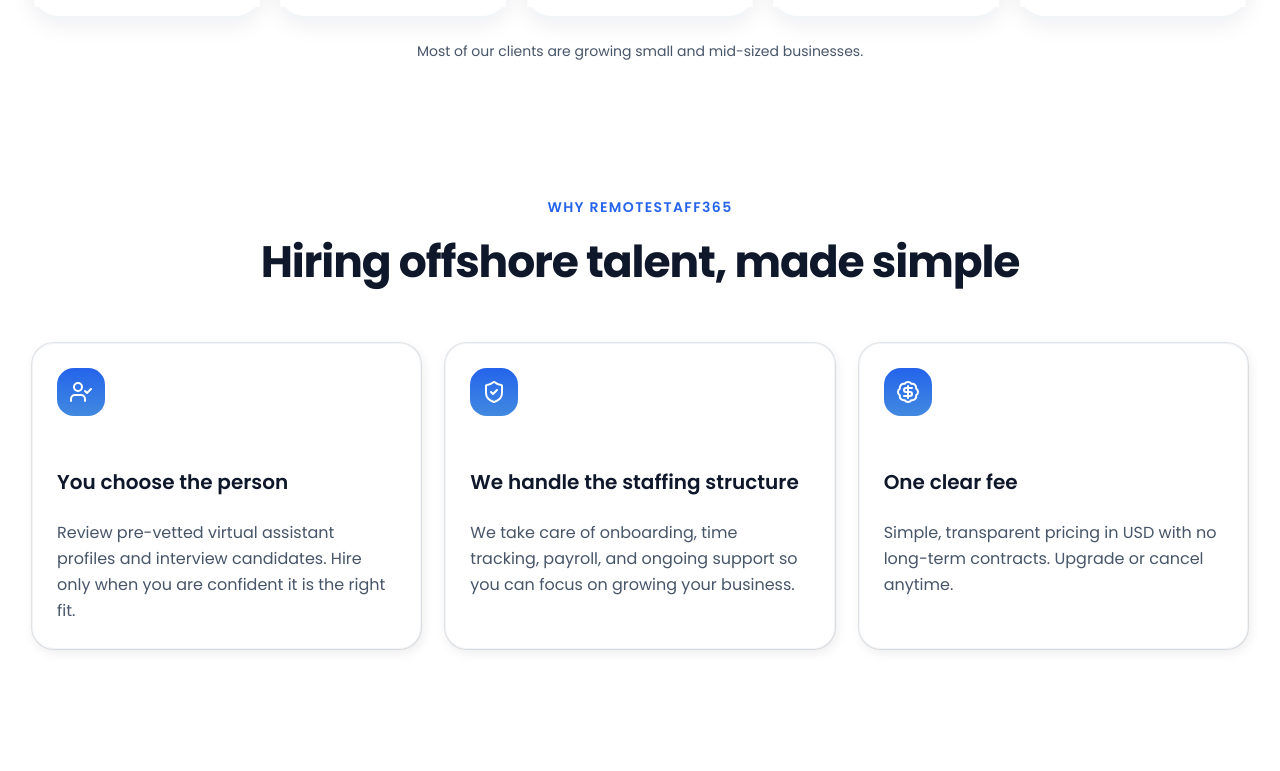
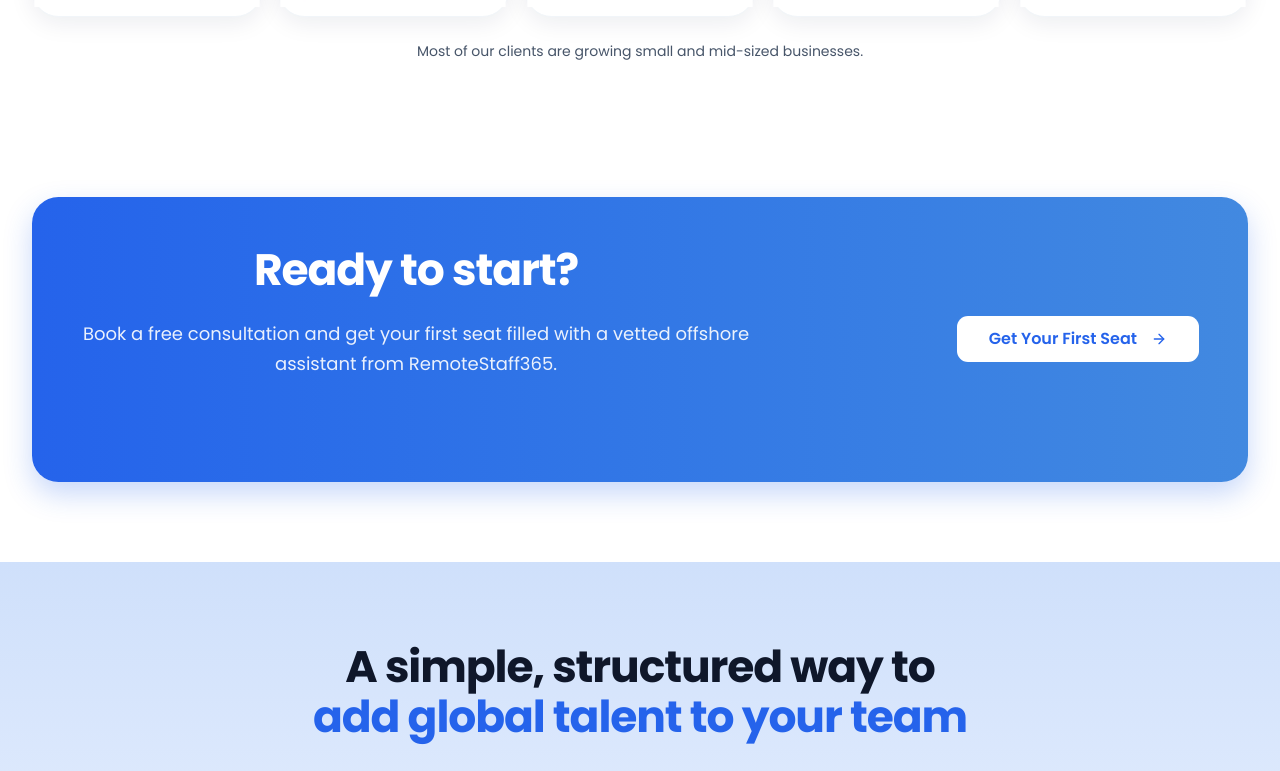
Before and after one commit to Captain-Kanak/virtualstaff-client, a Next.js app: page / in a window 1280 px wide. Shown: the part 3181-3952 px from the top of the page. Built offline with nearby package versions, Linux system fonts and the light colour scheme; no server answers.

Commit message:
refactor(home): remove 'Hiring offshore talent, made simple' section from home page
Section kept as a standalone WhyRemoteStaff component for reuse; spacing around the removed section adjusted.

```diff
--- a/app/(common)/page.tsx
+++ b/app/(common)/page.tsx
@@ -6,7 +6,6 @@ import Services from "@/components/home/Services";
 import Standard from "@/components/home/Standard";
 import ThreeSteps from "@/components/home/ThreeSteps";
 import PartnerLogos from "@/components/home/PartnerLogos";
-import ValueProps from "@/components/home/ValueProps";
 import MidCTA from "@/components/home/MidCTA";
 import HowItWorks from "@/components/home/HowItWorks";
 import GrowthPath from "@/components/home/GrowthPath";
@@ -33,7 +32,6 @@ export default function Home() {
       <Standard />
       <ThreeSteps />
       <PartnerLogos />
-      <ValueProps />
       <MidCTA />
       <HowItWorks />
       <GrowthPath />
```
